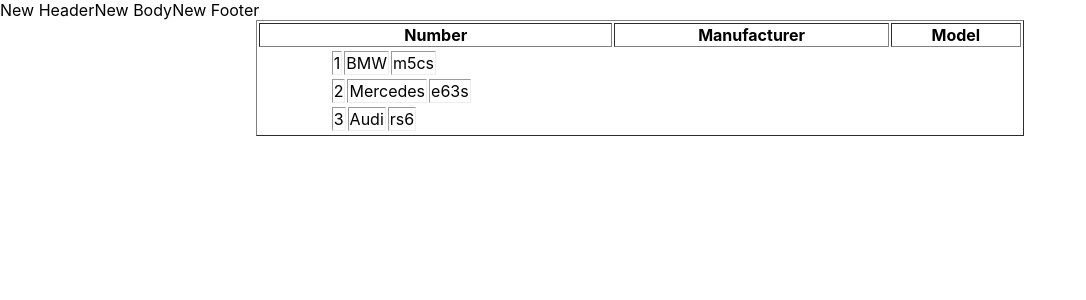
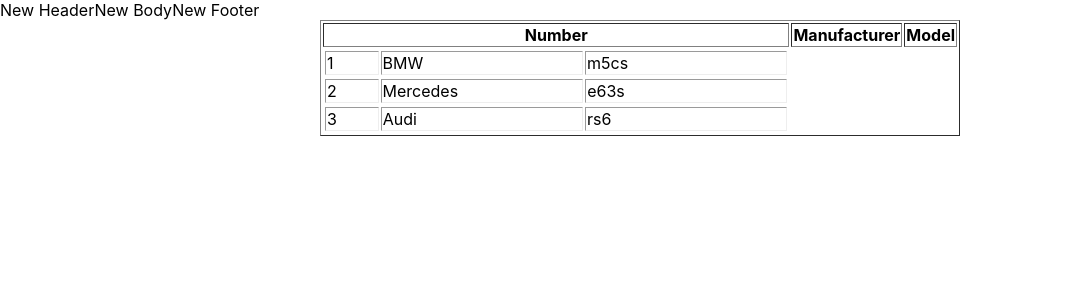
Before and after one commit to SandraYushko/mikrotaski, a React (Create React App) app: page / in a window 1280 px wide. Shown: the top 300 px of the page, without its empty margins (0-1086 px from the left). Built offline with nearby package versions, Linux system fonts and the light colour scheme.

Commit message:
Mikrotaski 02.2 Metod map (table)

```diff
--- a/src/App.css
+++ b/src/App.css
@@ -1,16 +1,7 @@
 
 
-.container {
-  display: flex;
-  flex-direction: column;
-}
 
 .table {
-  width: 60%;
+  width: 50%;
   margin: auto;
 }
-
-.tableTD {
-  width: 60%;
-  margin: auto;
-}
--- a/src/NewComponent.tsx
+++ b/src/NewComponent.tsx
@@ -22,9 +22,9 @@
                    debugger
                     return (
                         <div className="tableTD">
-                            <td>{index+1}</td>
-                            <td key={index}>{carsFromCarsArray.manufacturer}</td>
-                            <td key={index}>{carsFromCarsArray.model}</td>
+                            <td width="50">{index+1}</td>
+                            <td key={index} width="200">{carsFromCarsArray.manufacturer}</td>
+                            <td key={index} width="200">{carsFromCarsArray.model}</td>
                         </div>
                     )
                 } )}
```
